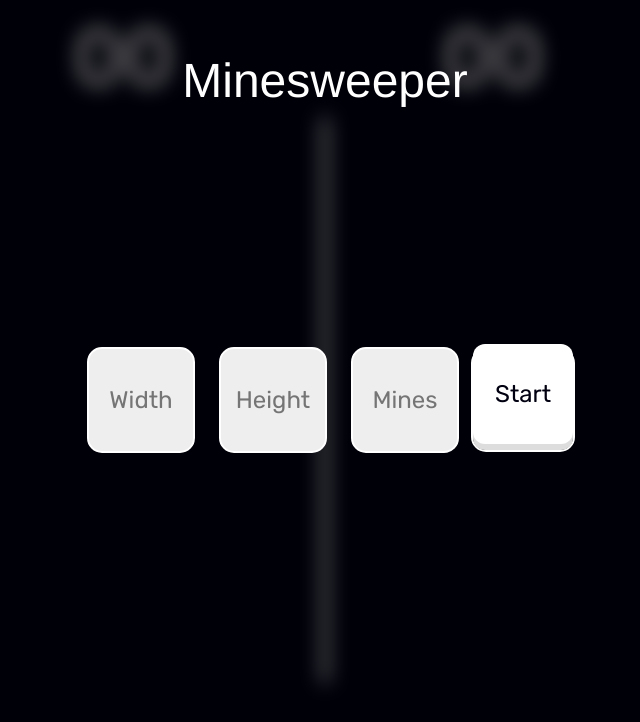
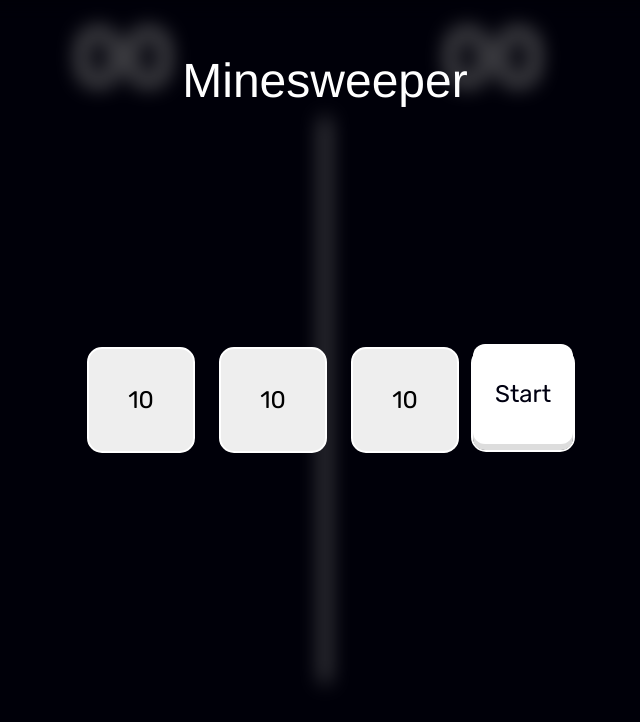
Before and after one commit to FloofyHair/Mine-Sweeper-3D, a plain HTML site: page index.html in a window 1280 px wide. Shown: the whole page, without its empty margins (315-955 px from the left). Drawn offline with Linux system fonts and the light colour scheme.

Commit message:
default values

```diff
--- a/index.html
+++ b/index.html
@@ -16,15 +16,10 @@
     <div id="menu-title">Minesweeper</div>
     <span id="menu-buttons">
 
-            <label for="widthInput"></label><input type="text" id="widthInput" class="menuInput" placeholder="Width">
-            <label for="heightInput"></label><input type="text" id="heightInput" class="menuInput" placeholder="Height">
-            <label for="minesInput"></label><input type="text" id="minesInput" class="menuInput" placeholder="Mines">
+            <label for="widthInput"></label><input type="text" id="widthInput" class="menuInput" placeholder="Width" value="10">
+            <label for="heightInput"></label><input type="text" id="heightInput" class="menuInput" placeholder="Height" value="10">
+            <label for="minesInput"></label><input type="text" id="minesInput" class="menuInput" placeholder="Mines" value="10">
 
-        <!--
-        <input type="text" id="widthInput" class="menuInput" placeholder="Width" value="10">
-        <input type="text" id="heightInput" class="menuInput" placeholder="Height" value="10">
-        <input type="text" id="minesInput" class="menuInput" placeholder="Mines" value="10">
-        -->
             <div id="startButtonContainer">
                 <button id="startButtonBack" onClick="formSubmit()">
                   <span id="startButtonFront">
```
